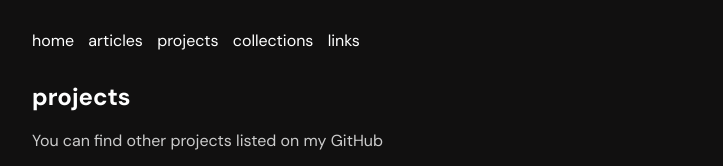
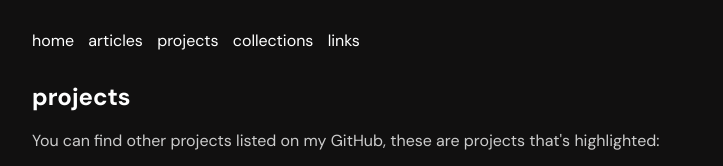
Before and after one commit to youkwhd/youkwhd.com, an Astro site: page /projects in a window 1280 px wide. Shown: the top 166 px of the page, without its empty margins (278-1001 px from the left). Built offline with nearby package versions, Linux system fonts and the light colour scheme; Astro itself is replaced by a stand-in of ours.

Commit message:
chore: add more words

```diff
--- a/src/pages/projects/index.astro
+++ b/src/pages/projects/index.astro
@@ -58,7 +58,7 @@ const repositories: Array<Repository> = [
 
 <Main title="projects" description="projects so far">
     <h1>projects</h1>
-    <p>You can find other projects listed on my GitHub</p>
+    <p>You can find other projects listed on my GitHub, these are projects that's highlighted:</p>
     <List.Root>
         {repositories.map((repo: Repository) => (
             <a href={`${repo.url}#readme`} target="_blank" class="anchor-no-decor">
```
